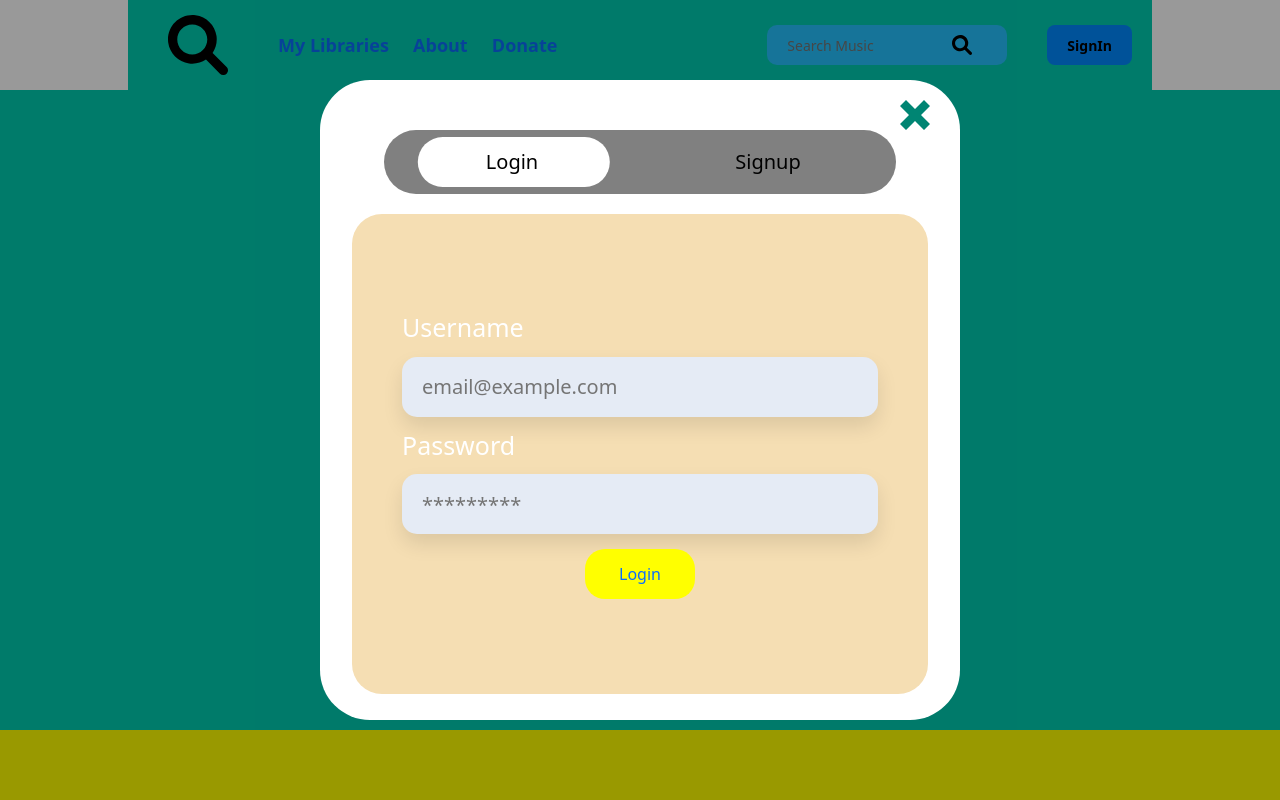
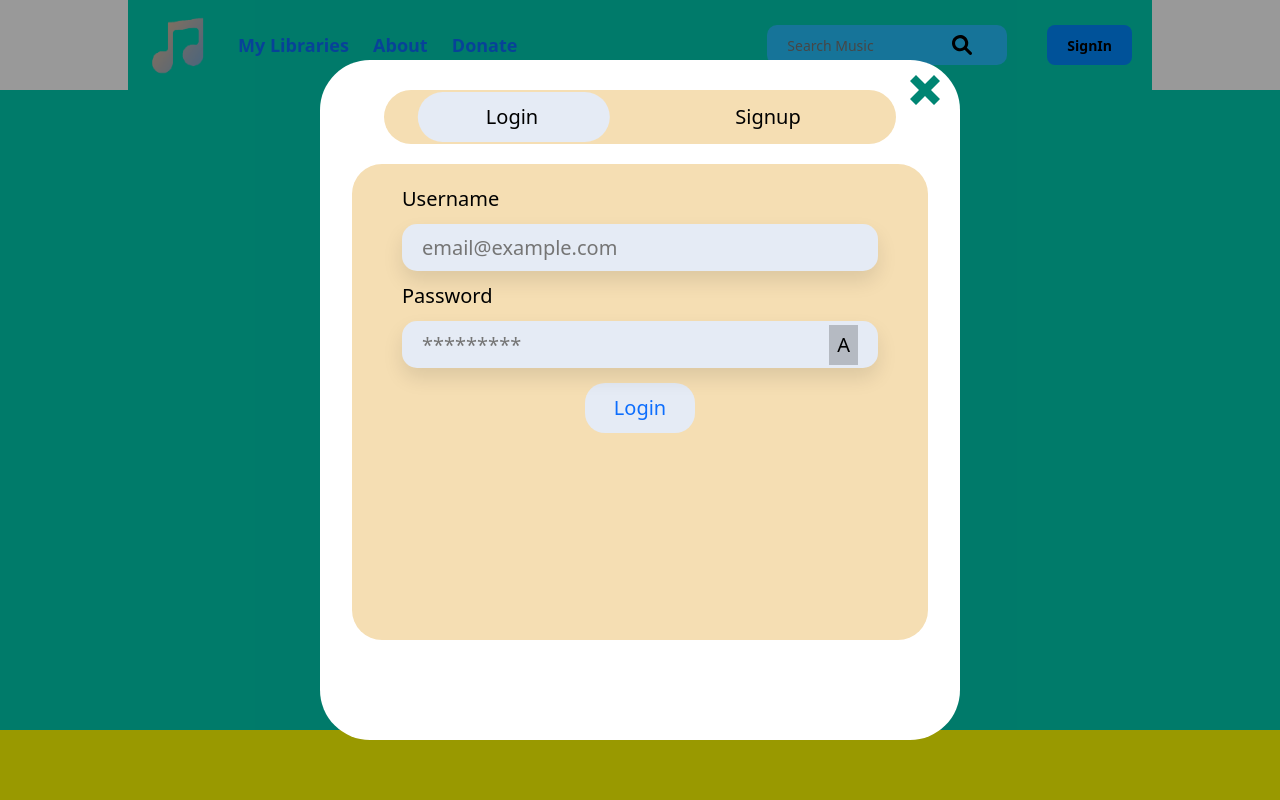
Before and after one commit to AlexxyQQ/FindTune-Web, a Python web app: template templates/index.html in a window 1280 px wide, after a click on "SignIn". Run offline with Jinja, Linux system fonts and the light colour scheme; the template is opened without the code that fills it, so the values that code supplies are empty.

Commit message:
FindTune Password

```diff
--- a/static/css/style.css
+++ b/static/css/style.css
@@ -4,23 +4,31 @@
   box-sizing: border-box;
 }
 :root {
-  --clr-light: #ffff;
-  --clr-dark: #1b1b1b;
-  --clr-accent: #16d7a8;
-  --clr-main-page: #00ccb1;
+  /* Colors */
+  --clr-light: white;
+  --clr-dark: black;
+  --clr-main-one: #61a1dd;
+  --clr-main-two: #00ccb1;
+  --clr-main-three: wheat;
+
+  --clr-accent-one: #fec28b;
+  --clr-accent-two: #16d7a8;
+  --clr-accent-three: #e5ebf5;
+
+  /* Fonts */
 }
 body {
   font-family: sans-serif;
   font-weight: 400;
   font-size: 14px;
   line-height: 1.7;
-  color: #777;
-  background-color: var(--clr-main-page);
+  /* color: #777; */
+  background-color: var(--clr-main-two);
 }
 
 /* Nav Bar */
 .header {
-  background-color: var(--clr-main-page);
+  background-color: var(--clr-main-two);
   position: sticky;
   padding: 15px 0;
   top: 0;
@@ -43,10 +51,13 @@ body {
 /* Big Screen */
 @media (min-width: 800px) {
   .logo-box {
-    /* outline: 1px solid green; */
     height: 60px;
     width: 60px;
-    margin: 0 40px;
+    margin: 0 20px;
+  }
+  .logo {
+    width: 60px;
+    min-width: 60px;
   }
   .nav-items {
     flex: auto;
@@ -295,7 +306,7 @@ body {
 /* Listenign Area */
 .main-content {
   height: 80vh;
-  background-color: var(--clr-main-page);
+  background-color: var(--clr-main-two);
   display: flex;
   align-content: center;
   justify-content: center;
@@ -789,18 +800,40 @@ body {
   position: relative;
   background-color: white;
   border-radius: 50px;
-  height: 80%;
+  height: 85%;
   width: 50%;
   overflow: hidden;
 }
+.close-form {
+  position: absolute;
+  right: 10px;
+  height: 30px;
+  width: 30px;
+  margin: 15px 10px;
+  border: none;
+  background-color: #008573;
+  clip-path: polygon(
+    20% 0%,
+    0% 20%,
+    30% 50%,
+    0% 80%,
+    20% 100%,
+    50% 70%,
+    80% 100%,
+    100% 80%,
+    70% 50%,
+    100% 20%,
+    80% 0%,
+    50% 30%
+  );
+}
 .Login-Signup-Pill {
-  background-color: grey;
+  background-color: var(--clr-main-three);
   width: 80%;
-  height: 10%;
+  height: 8%;
   border-radius: 50px;
-  /* margin: 50px 43px; */
   margin: 0 auto;
-  margin-top: 50px;
+  margin-top: 30px;
   margin-bottom: 20px;
   display: flex;
   flex-wrap: nowrap;
@@ -811,7 +844,7 @@ body {
   position: absolute;
   z-index: 1;
   color: black;
-  background-color: white;
+  background-color: var(--clr-accent-three);
   margin: 0 5px;
   width: 30%;
   height: 50px;
@@ -820,7 +853,7 @@ body {
   transition: all 600ms ease-in-out;
 }
 .Selection-pill.move-Signup {
-  background-color: white;
+  background-color: var(--clr-accent-three);
   transform: translateX(145%);
 }
 
@@ -838,6 +871,8 @@ body {
   height: 95%;
   border-radius: 50px;
   text-decoration: none;
+  font-size: 20px;
+  /* font-weight: 600; */
 }
 .Signup-Btn {
   z-index: 2;
@@ -852,63 +887,54 @@ body {
   width: 49%;
   height: 95%;
   border-radius: 50px;
+  font-size: 20px;
   text-decoration: none;
   transition: all 500ms ease-in-out;
 }
 
-.close-form {
-  position: absolute;
-  right: 10px;
-  height: 30px;
-  width: 30px;
-  margin: 20px 20px;
-  border: none;
-  background-color: #008573;
-  clip-path: polygon(
-    20% 0%,
-    0% 20%,
-    30% 50%,
-    0% 80%,
-    20% 100%,
-    50% 70%,
-    80% 100%,
-    100% 80%,
-    70% 50%,
-    100% 20%,
-    80% 0%,
-    50% 30%
-  );
-}
-
-.Login-Btn {
-  font-size: 20px;
-}
-.Signup-Btn {
-  font-size: 20px;
-}
 .Login-Form {
   display: flex;
   flex-direction: column;
+  flex-wrap: nowrap;
+  align-content: left;
   align-items: left;
-  justify-content: center;
+  justify-content: left;
   width: 90%;
-  height: 75%;
+  height: 70%;
   border-radius: 30px;
-  background-color: wheat;
+  background-color: var(--clr-main-three);
   margin: 0 auto;
   padding: 20px 50px;
+  transition: all 200ms ease-in-out;
 }
+
+.Signup-Form {
+  display: none;
+  flex-direction: column;
+  flex-wrap: nowrap;
+  align-content: left;
+  align-items: left;
+  justify-content: left;
+  width: 90%;
+  height: 83%;
+  border-radius: 30px;
+  background-color: var(--clr-main-three);
+  margin: 0 auto;
+  padding: 20px 50px;
+  transition: all 200ms ease-in-out;
+}
+
 .Form-Title {
-  font-size: 25px;
-  color: white;
+  font-size: 20px;
+  color: var(--clr-dark);
   right: 0px;
 }
 
 .Textbox {
   margin: 10px auto;
   width: 100%;
-  height: 60px;
-  background-color: #e5ebf5;
+  height: 47px;
+  background-color: var(--clr-accent-three);
   border: none;
   border-radius: 15px;
   text-indent: 20px;
@@ -919,9 +945,28 @@ body {
   outline: none;
   transition: all 200ms ease-in-out;
 }
+.Signup-Form .Textbox {
+  height: 44px;
+}
 .Textbox:focus {
   box-shadow: 0px 10px 20px rgba(0, 0, 0, 0.2);
   font-size: 21px;
+}
+.password-box {
+  position: relative;
+  display: flex;
+  justify-content: center;
+  align-items: center;
+  flex-wrap: nowrap;
+  align-content: center;
+  flex-direction: row;
+}
+.eye {
+  border: none;
+  position: absolute;
+  background-color: #b5bac2;
+  padding: 5px 8px;
+  right: 20px;
 }
 .Form-Btn {
   margin: 0 auto;
@@ -933,24 +978,11 @@ body {
   align-items: center;
   justify-content: center;
   text-align: center;
-  background-color: yellow;
+  background-color: var(--clr-accent-three);
   width: 110px;
   height: 50px;
   border-radius: 20px;
+  font-size: 20px;
+  font-weight: 300;
   text-decoration: none;
 }
-
-.Signup-Form {
-  display: none;
-  flex-direction: column;
-  flex-wrap: nowrap;
-  align-content: left;
-  align-items: left;
-  justify-content: left;
-  width: 90%;
-  height: 75%;
-  border-radius: 30px;
-  background-color: wheat;
-  margin: 0 auto;
-  padding: 20px 50px;
-}
--- a/templates/index.html
+++ b/templates/index.html
@@ -5,29 +5,38 @@
     <meta http-equiv="X-UA-Compatible" content="IE=edge" />
     <meta name="viewport" content="width=device-width, initial-scale=1.0" />
     <link rel="stylesheet" href="/static/css/style.css" />
-    <link href="https://cdn.jsdelivr.net/npm/bootstrap@5.1.3/dist/css/bootstrap.min.css" rel="stylesheet" integrity="sha384-1BmE4kWBq78iYhFldvKuhfTAU6auU8tT94WrHftjDbrCEXSU1oBoqyl2QvZ6jIW3" crossorigin="anonymous">
+    <link
+      href="https://cdn.jsdelivr.net/npm/bootstrap@5.1.3/dist/css/bootstrap.min.css"
+      rel="stylesheet"
+      integrity="sha384-1BmE4kWBq78iYhFldvKuhfTAU6auU8tT94WrHftjDbrCEXSU1oBoqyl2QvZ6jIW3"
+      crossorigin="anonymous"
+    />
 
     <script src="/Script.js"></script>
     <title>Find-Tune</title>
   </head>
   <body>
     <header class="header" id="nav">
+      <!--  -->
       <div class="logo-box">
-        <img src="/static/Assets/search-icon.svg" alt="Logo" class="logo" />
+        <img src="/static/Assets/Logo.png" alt="Logo" class="logo" />
       </div>
+      <!--  -->
       <div class="nav-items">
         <a href="" class="nav-items_btn">My Libraries</a>
         <a href="" class="nav-items_btn">About</a>
         <a href="" class="nav-items_btn">Donate</a>
       </div>
+      <!--  -->
       <div class="search-area">
         <input
           type="text"
           class="search-box"
           placeholder="Search Music"
           id="sb"
-          style="outline: none;"
+          style="outline: none"
         />
+        <!--  -->
         <button class="search-btn-box">
           <img
             src="/static/Assets/search-icon.svg"
@@ -51,7 +60,7 @@
           id="big-screen-listening"
         >
           <img
-            src="/static/Assets/search-icon.svg"
+            src="/static/Assets/Logo.png"
             alt="Logo"
             class="Rotating-logo"
             id="Rotating-logo"
@@ -92,41 +101,105 @@
             facilis voluptate reprehenderit, recusandae doloribus maiores.
           </div>
           <div class="Ham-SignIn-btn-box">
-            <a href="#Signup" class="Ham-SignIn-btn">SignIn</a>
+            <a href="#Signup" class="Ham-SignIn-btn" onclick="disableScroll()"
+              >SignIn</a
+            >
           </div>
         </div>
       </div>
     </section>
 
     <section class="signup-page" id="Signup">
+      <!--  -->
       <div class="form">
+        <!--  -->
         <a href="" class="close-form" onclick="enableScroll()"></a>
+        <!--  -->
         <div class="Login-Signup-Pill">
           <a class="Login-Btn" onclick="MovingpillLogin()" id="Login-Pill">
-            Login</a>
+            Login</a
+          >
           <a class="Signup-Btn" onclick="MovingpillSignup()" id="Signup-Pill">
-            Signup</a>
+            Signup</a
+          >
           <div class="Selection-pill" id="SP"></div>
         </div>
+        <!--  -->
         <div class="Login-Form" id="LPF">
-          <div class="Form-Title">Username</div>
-            <input type="text" class="Textbox Username" placeholder="email@example.com"  ></input>
-          <div class="Form-Title">Password</div>
-            <input type="password" class="Textbox Password" placeholder="*********" ></input>
+          <!--  -->
+          <div class="Form-Title">
+            Username
+            <input
+              type="text"
+              class="Textbox Username"
+              placeholder="email@example.com"
+            />
+          </div>
+          <!--  -->
+          <div class="Form-Title">
+            Password
+            <div class="password-box">
+              <input
+                type="password"
+                class="Textbox Password"
+                id="Login-Pass"
+                placeholder="*********"
+              />
+              <button class="eye" onclick="RevealPassword()">A</button>
+            </div>
+          </div>
+          <!--  -->
           <a href="" class="Form-Btn">Login</a>
-
         </div>
+        <!--  -->
         <div class="Signup-Form" id="SPF">
-          <div class="Form-Title">Name</div>
-          <div class="Form-TextBox">
-            <input type="text" class="Textbox Name" placeholder="Name"></input>
+          <!--  -->
+          <div class="Form-Title">
+            Name
+            <input type="text" class="Textbox Name" placeholder="Name" />
           </div>
-          <div class="Form-Title">Email</div>
-            <input type="email" class="Textbox Email" placeholder="example@email.com"></input>
-          <div class="Form-Title">Username</div>
-            <input type="text" class="Textbox Username" placeholder="AppleMan"></input>
-          <div class="Form-Title">Password</div>
-            <input type="password" class="Textbox Password" placeholder="*********"></input>
+          <!--  -->
+          <div class="Form-Title">
+            Email
+            <input
+              type="email"
+              class="Textbox Email"
+              placeholder="example@email.com"
+            />
+          </div>
+          <!--  -->
+          <div class="Form-Title">
+            Username
+            <input
+              type="text"
+              class="Textbox Username"
+              placeholder="AppleMan"
+            />
+          </div>
+          <!--  -->
+          <div class="Form-Title">
+            Password
+            <div class="password-box">
+              <input
+                type="password"
+                id="Signup-Pass"
+                class="Textbox Password"
+                placeholder="*********"
+              />
+              <button class="eye" onclick="RevealPassword()">A</button>
+            </div>
+          </div>
+          <!--  -->
+          <div class="Form-Title">
+            Confirm Password
+            <input
+              type="password"
+              id="Signup-CPass"
+              class="Textbox CPassword"
+              placeholder="*********"
+            />
+          </div>
+          <!--  -->
           <a href="" class="Form-Btn">Signup</a>
         </div>
       </div>
```
Also changed, not shown: Script.js (+27 -0 lines), static/Assets/Logo.png (added), 2 other files.
